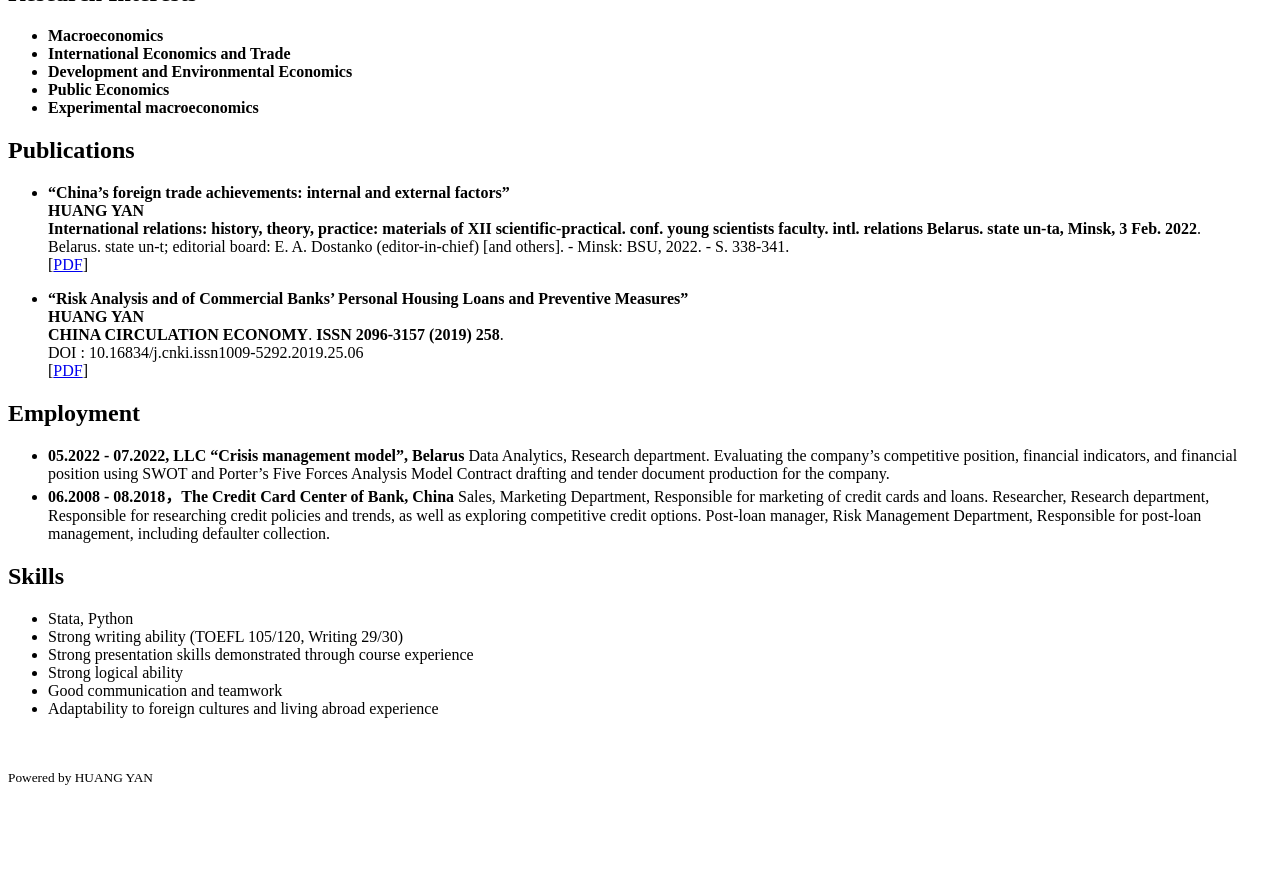
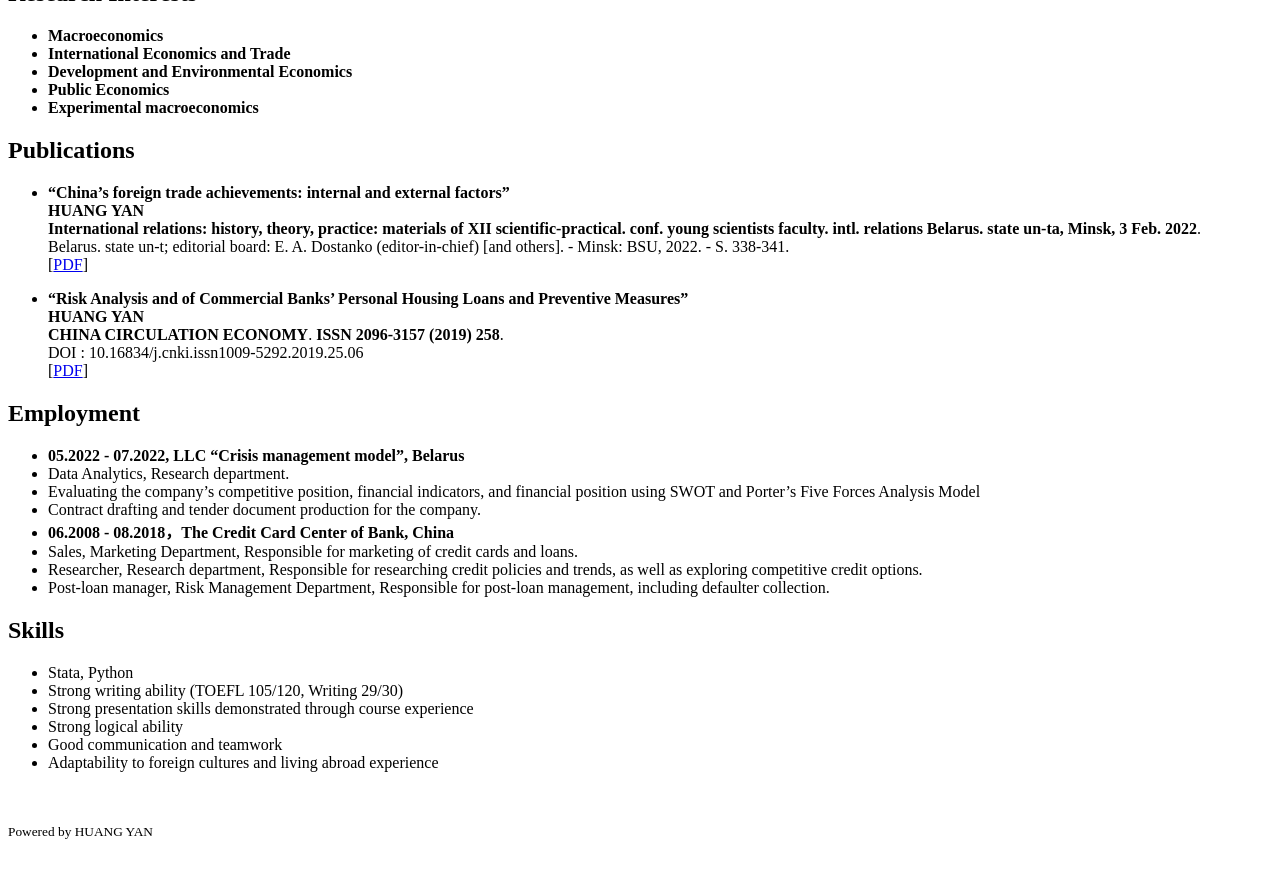
Before and after one commit to huangyan211/HuangYan, a Jekyll site: the page built from index.md, in a window 1280 px wide and 900 px high, scrolled down 3087 px. Shown: the top 878 px of the window. Built offline with Jekyll 4.4.1, drawn with Linux system fonts in a browser that asks for light colours; nearby versions of some CDN libraries; a style sheet for code colours, icons or effects is not loaded; our own code applies the rules of GitHub Pages for plain Markdown files; before the commit the page ends 3933 px from its top, so only the background shows below that.

```diff
--- a/index.md
+++ b/index.md
@@ -50,13 +50,13 @@ University of Chinese Academy of Social Sciences, Beijing, China**
 
 ## Employment
 - **05.2022 - 07.2022, LLC “Crisis management model”, Belarus**
-  Data Analytics, Research department.
-  Evaluating the company's competitive position, financial indicators, and financial position using SWOT and Porter's Five Forces Analysis Model
-  Contract drafting and tender document production for the company.
+- Data Analytics, Research department.
+- Evaluating the company's competitive position, financial indicators, and financial position using SWOT and Porter's Five Forces Analysis Model
+- Contract drafting and tender document production for the company.
 - **06.2008 - 08.2018，The Credit Card Center of Bank, China**
-  Sales, Marketing Department, Responsible for marketing of credit cards and loans.
-  Researcher, Research department, Responsible for researching credit policies and trends, as well as exploring competitive credit options.
-  Post-loan manager, Risk Management Department, Responsible for post-loan management, including defaulter collection.
+- Sales, Marketing Department, Responsible for marketing of credit cards and loans.
+- Researcher, Research department, Responsible for researching credit policies and trends, as well as exploring competitive credit options.
+- Post-loan manager, Risk Management Department, Responsible for post-loan management, including defaulter collection.
 
 ## Skills
 - Stata, Python
```
